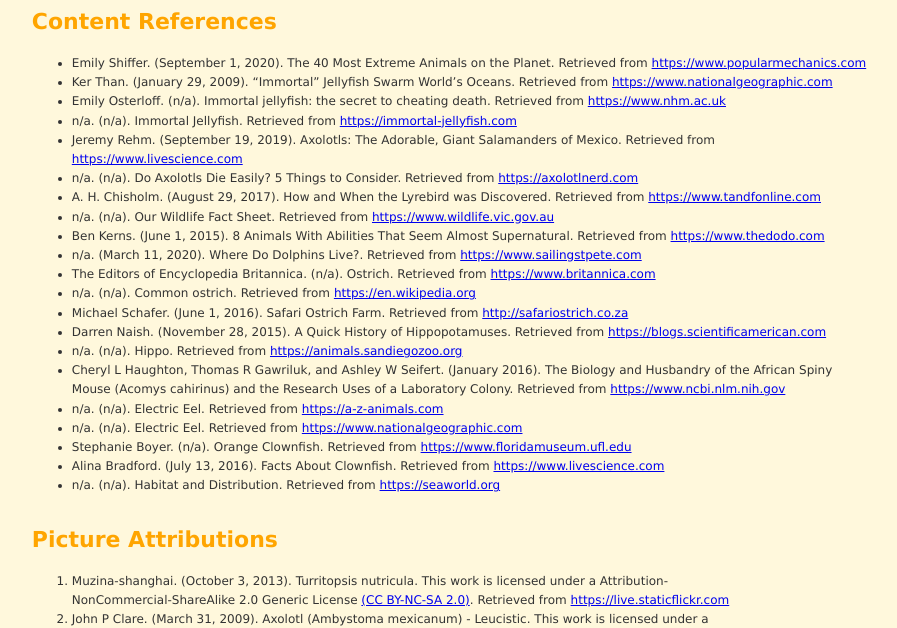
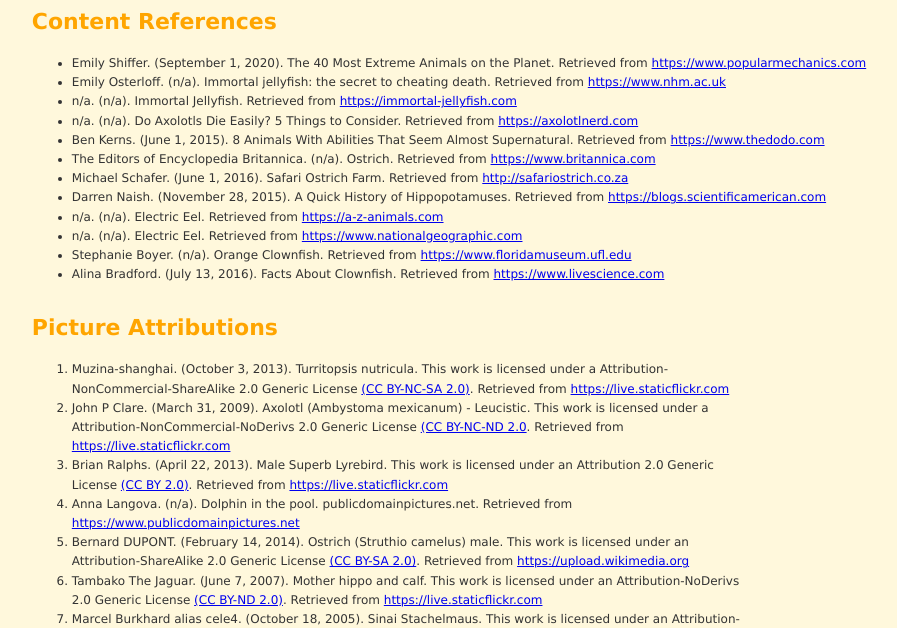
Before and after one commit to SueH969/home, a plain HTML site: page bibliography.html in a window 1280 px wide. Shown: the part 156-784 px from the top of the page, without its empty margins (141-1038 px from the left). Drawn offline with Linux system fonts and the light colour scheme.

Commit message:
Add files via upload

```diff
--- a/bibliography.html
+++ b/bibliography.html
@@ -10,26 +10,17 @@
 		<h2 class = "h3-format after_subheading">Content References</h2>
 		<ul class = "references" id = "content">
 			<li>Emily Shiffer. (September 1, 2020). The 40 Most Extreme Animals on the Planet. Retrieved from <a href = "https://www.popularmechanics.com/science/animals/g28857063/most-extreme-animals/?slide=30">https://www.popularmechanics.com</a></li>
-			<li>Ker Than. (January 29, 2009). “Immortal” Jellyfish Swarm World&rsquo;s  Oceans. Retrieved from <a href = "https://www.nationalgeographic.com/animals/article/immortal-jellyfish-swarm-oceans-animals#:~:text=About%20as%20wide%20as%20a,the%20Mediterranean%20Sea%20in%201883">https://www.nationalgeographic.com</a></li>
 			<li>Emily Osterloff. (n/a). Immortal jellyfish: the secret to cheating death. Retrieved from <a href = "https://www.nhm.ac.uk/discover/immortal-jellyfish-secret-to-cheating-death.html">https://www.nhm.ac.uk</a></li>
 			<li>n/a. (n/a). Immortal Jellyfish. Retrieved from <a href = "https://immortal-jellyfish.com/immortal-jellyfish-facts/">https://immortal-jellyfish.com</a></li>
-			<li>Jeremy Rehm. (September 19, 2019). Axolotls: The Adorable, Giant Salamanders of Mexico. Retrieved from <a href = "https://www.livescience.com/axolotl-facts.html#:~:text=When%20the%20Aztecs%20settled%20the,god%20of%20fire%20and%20lightning">https://www.livescience.com</a></li>
 			<li>n/a. (n/a). Do Axolotls Die Easily? 5 Things to Consider. Retrieved from <a href = "https://axolotlnerd.com/axolotls-die-easily/#:~:text=Parasites%20and%20infections%20are%20also,the%20protection%20over%20their%20skin.&text=As%20a%20result%2C%20the%20food,get%20sick%20and%20even%20die">https://axolotlnerd.com</a></li>
-			<li>A. H. Chisholm. (August 29, 2017). How and When the Lyrebird was Discovered. Retrieved from <a href = "https://www.tandfonline.com/doi/pdf/10.1071/MU955001#:~:text=The%20existence%20of%20the%20species,taken%20about%20two%20months%20later">https://www.tandfonline.com</a></li>
-			<li>n/a. (n/a). Our Wildlife Fact Sheet. Retrieved from <a href = "https://www.wildlife.vic.gov.au/__data/assets/pdf_file/0027/91395/Superb-Lyrebird.pdf">https://www.wildlife.vic.gov.au</a></li>
 			<li>Ben Kerns. (June 1, 2015). 8 Animals With Abilities That Seem Almost Supernatural. Retrieved from <a href = "https://www.thedodo.com/8-animals-with-1178301730.html">https://www.thedodo.com</a></li>
-			<li>n/a. (March 11, 2020). Where Do Dolphins Live?. Retrieved from <a href = "https://www.sailingstpete.com/catamaran-cruise-blog/where-do-dolphins-live/">https://www.sailingstpete.com</a></li>
 			<li>The Editors of Encyclopedia Britannica. (n/a). Ostrich. Retrieved from <a href = "https://www.britannica.com/animal/ostrich">https://www.britannica.com</a></li>
-			<li>n/a. (n/a). Common ostrich. Retrieved from <a href = "https://en.wikipedia.org/wiki/Common_ostrich">https://en.wikipedia.org</a></li>
 			<li>Michael Schafer. (June 1, 2016). Safari Ostrich Farm. Retrieved from <a href = "http://safariostrich.co.za/2016/06/the-eye-of-the-ostrich/#:~:text=As%20ostriches%20are%20the%20largest,and%20any%20other%20land%20animal">http://safariostrich.co.za</a></li>
 			<li>Darren Naish. (November 28, 2015). A Quick History of Hippopotamuses. Retrieved from <a href = "https://blogs.scientificamerican.com/tetrapod-zoology/a-quick-history-of-hippopotamuses/">https://blogs.scientificamerican.com</a></li>
-			<li>n/a. (n/a). Hippo. Retrieved from <a href = "https://animals.sandiegozoo.org/animals/hippo#:~:text=HABITAT%20AND%20DIET,of%20their%20body%20is%20underwater">https://animals.sandiegozoo.org</a></li>
-			<li>Cheryl L Haughton, Thomas R Gawriluk, and Ashley W Seifert. (January 2016). The Biology and Husbandry of the African Spiny Mouse (Acomys cahirinus) and the Research Uses of a Laboratory Colony. Retrieved from <a href = "https://www.ncbi.nlm.nih.gov/pmc/articles/PMC4747004/#:~:text=African%20spiny%20mice%20(Acomysspp.),physiologic%20adaptations%20to%20desert%20life">https://www.ncbi.nlm.nih.gov</a></li>
 			<li>n/a. (n/a). Electric Eel. Retrieved from <a href = "https://a-z-animals.com/animals/electric-eel/ ">https://a-z-animals.com</a></li>
 			<li>n/a. (n/a). Electric Eel. Retrieved from <a href = "https://www.nationalgeographic.com/animals/fish/facts/electric-eel">https://www.nationalgeographic.com</a></li>
 			<li>Stephanie Boyer. (n/a). Orange Clownfish. Retrieved from <a href = "https://www.floridamuseum.ufl.edu/discover-fish/species-profiles/amphiprion-percula/#:~:text=The%20orange%20clownfish%20was%20first,later%20redescribed%20as%20Amphiprion%20percula">https://www.floridamuseum.ufl.edu</a></li>
-			<li>Alina Bradford. (July 13, 2016). Facts About Clownfish. Retrieved from <a href = "https://www.livescience.com/55399-clownfish.html#:~:text=Habits,go%20back%20to%20being%20male">https://www.livescience.com</a></li>
-			<li class = "before-heading">n/a. (n/a). Habitat and Distribution. Retrieved from <a href = "https://seaworld.org/animals/all-about/flamingos/habitat/#:~:text=All%20flamingos%20are%20found%20in,%2C%20Bolivia%2C%20and%20southern%20Brazil">https://seaworld.org</a></li>
+			<li class = "before-heading">Alina Bradford. (July 13, 2016). Facts About Clownfish. Retrieved from <a href = "https://www.livescience.com/55399-clownfish.html#:~:text=Habits,go%20back%20to%20being%20male">https://www.livescience.com</a></li>
 		</ul>
 		<h2 class = "h3-format after_subheading">Picture Attributions</h2>
 		<ol class = "references" id = "img-attributions">
```
